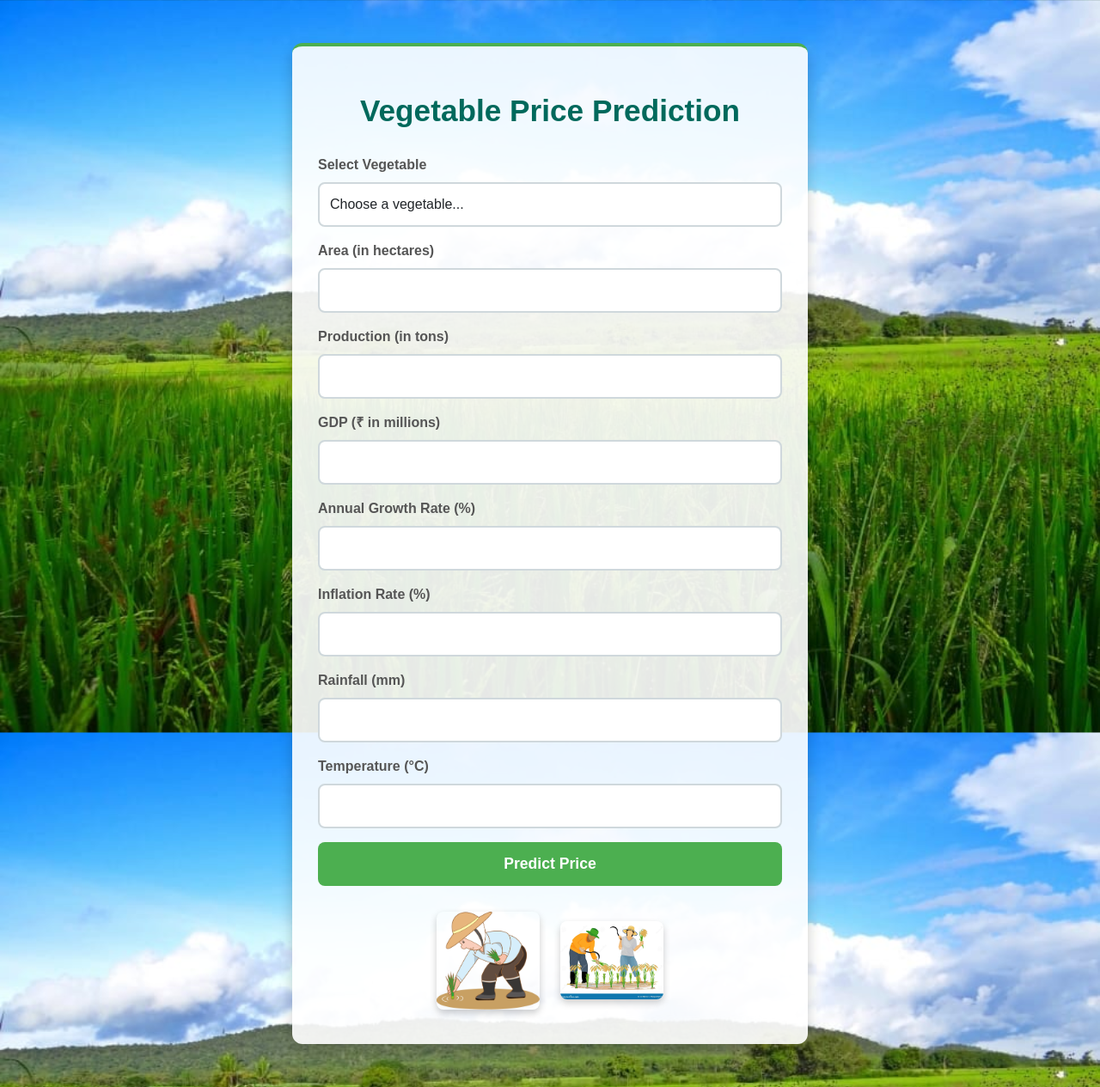
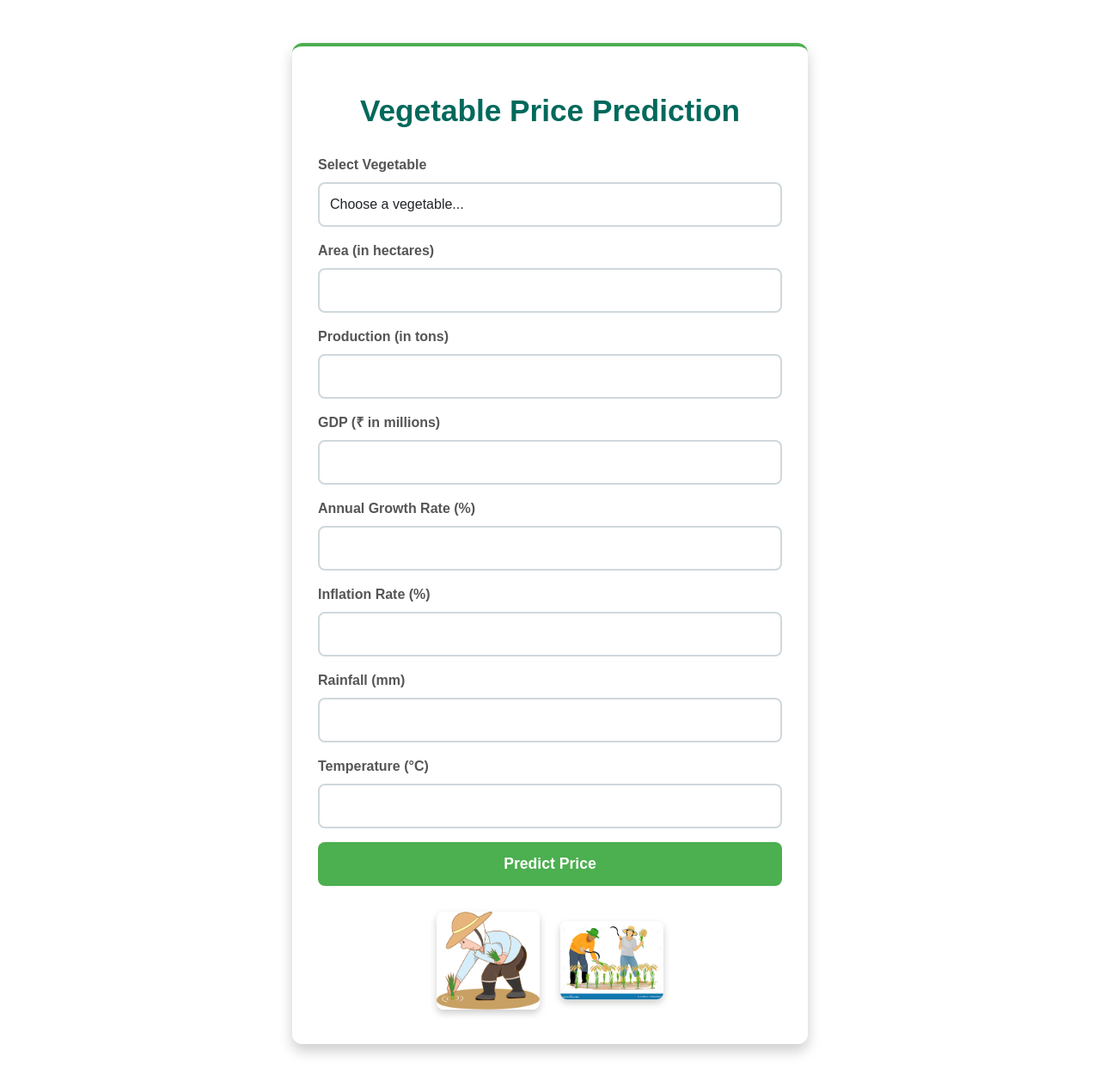
Before and after one commit to vinithreddybanda/agriculture, a Flask app: page / in a window 1280 px wide. Shown: the whole page at 86% size. Run offline with Flask 3, Linux system fonts and the light colour scheme.

Commit message:
remove img

```diff
--- a/templates/index.html
+++ b/templates/index.html
@@ -18,7 +18,7 @@
     /* Body Styling */
     body {
       font-family: Arial, sans-serif;
-      background: url("{{ url_for('static', filename='images/Background.jpg') }}") no-repeat center center fixed;
+      /* background: url("{{ url_for('static', filename='images/Background.jpg') }}") no-repeat center center fixed; */
       background-size: cover;
       color: #333;
     }
```
